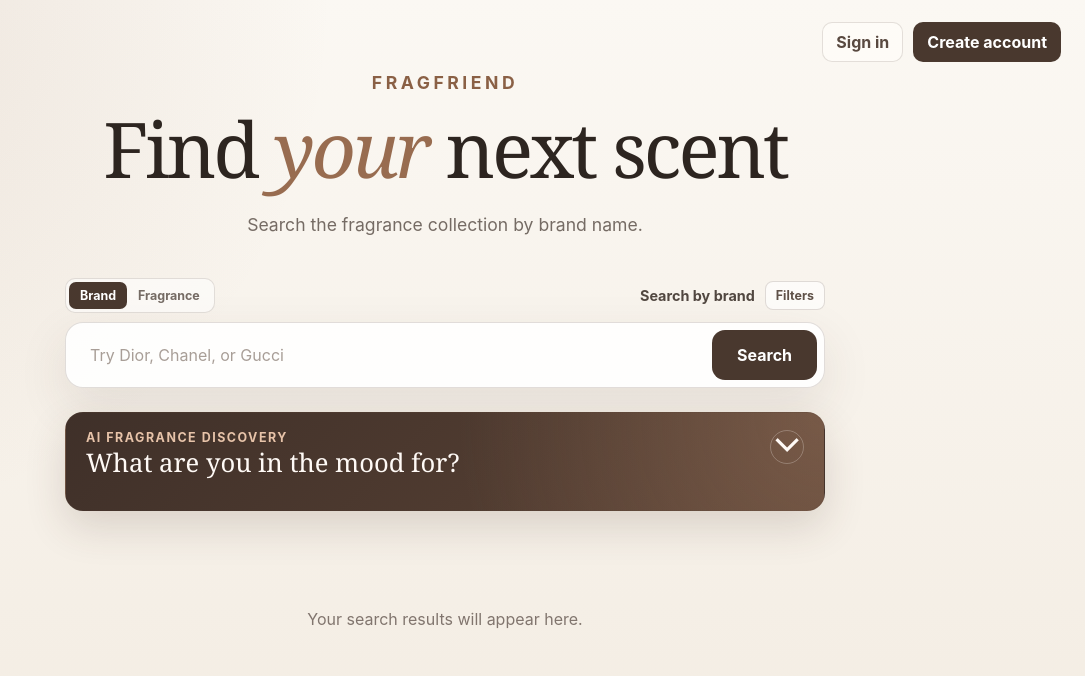
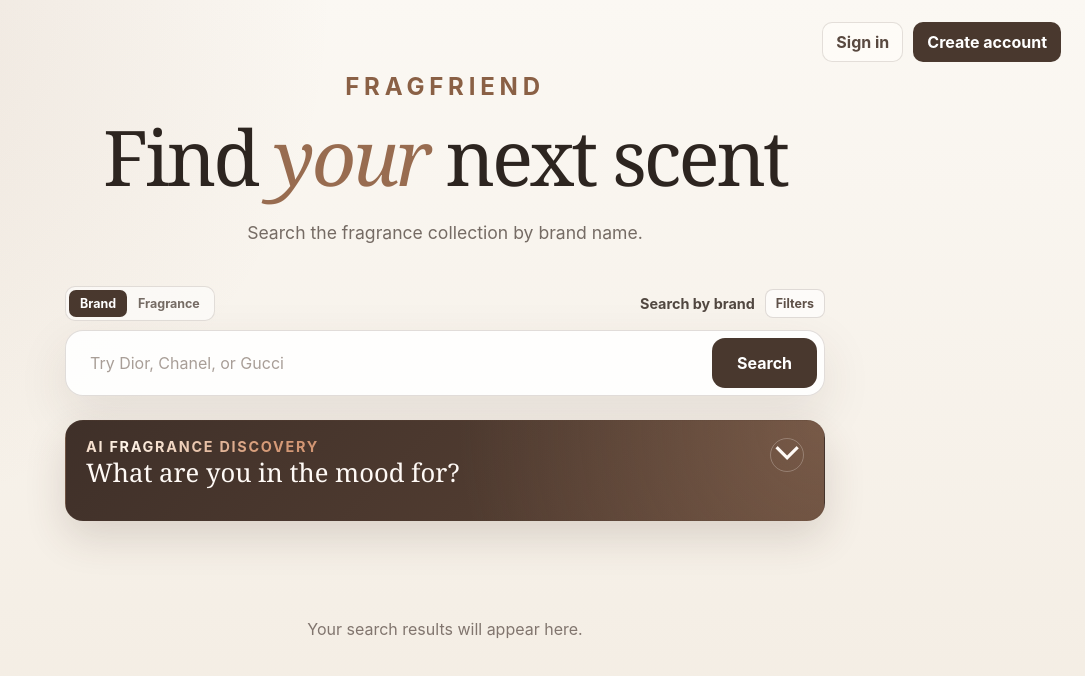
Before and after one commit to jimadiso/FragFriend, a React (Vite) app in the folder Frontend/: page / in a window 1280 px wide. Shown: the top 676 px of the page, without its empty margins (195-1280 px from the left). Built offline with nearby package versions, Linux system fonts and the light colour scheme.

Commit message:
Animate discovery and hero headings

```diff
--- a/Frontend/src/App.css
+++ b/Frontend/src/App.css
@@ -101,11 +101,30 @@
 .eyebrow {
   margin: 0 0 18px;
   color: #8a6045;
-  font-size: 1.1rem;
+  font-size: 1.5rem;
   font-weight: 700;
   letter-spacing: 0.2em;
   text-transform: uppercase;
 }
+
+/* .search-section > .eyebrow {
+  animation: brand-mark-glow 4s ease-in-out infinite;
+}
+
+@keyframes brand-mark-glow {
+  0%,
+  100% {
+    color: #8a6045;
+    letter-spacing: 0.2em;
+    text-shadow: 0 0 0 rgba(206, 145, 107, 0);
+  }
+
+  50% {
+    color: #c98761;
+    letter-spacing: 0.23em;
+    text-shadow: 0 0 10px rgba(206, 145, 107, 0.34);
+  }
+} */
 
 .search-section h1 {
   margin: 0;
@@ -1024,6 +1043,28 @@
   color: #986c50;
   font-style: italic;
   font-weight: 500;
+}
+
+.headline-emphasis-wave {
+  display: inline-flex;
+}
+
+.headline-emphasis-wave span {
+  display: inline-block;
+  transform-origin: center bottom;
+  animation: hero-your-wave 7s ease-in-out infinite;
+}
+
+@keyframes hero-your-wave {
+  0%,
+  18%,
+  100% {
+    transform: translateY(0) scale(1);
+  }
+
+  9% {
+    transform: translateY(-3px) scale(1.12);
+  }
 }
 
 .brand-card {
@@ -2182,14 +2223,36 @@
 .discovery-kicker,
 .manual-search-label {
   margin: 0;
-  font-size: 0.78rem;
+  font-size: .9rem;
   font-weight: 700;
   letter-spacing: 0.12em;
   text-transform: uppercase;
 }
 
 .discovery-kicker {
-  color: #e7c3a9;
+  color: transparent;
+  background: linear-gradient(
+    105deg,
+    #b97858 0%,
+    #d69b78 32%,
+    #fff5e9 48%,
+    #d69b78 63%,
+    #b97858 100%
+  );
+  background-size: 240% 100%;
+  -webkit-background-clip: text;
+  background-clip: text;
+  animation: discovery-kicker-shine 3.6s linear infinite;
+}
+
+@keyframes discovery-kicker-shine {
+  from {
+    background-position: 200% 0;
+  }
+
+  to {
+    background-position: -40% 0;
+  }
 }
 
 .discovery-toggle h2 {
@@ -2244,7 +2307,25 @@
 
 .discovery-content {
   position: relative;
+  max-height: 0;
+  padding: 0 20px;
+  overflow: hidden;
+  opacity: 0;
+  pointer-events: none;
+  transform: translateY(-14px);
+  transition:
+    max-height 340ms ease,
+    padding 340ms ease,
+    opacity 180ms ease,
+    transform 340ms ease;
+}
+
+.discovery-content.is-open {
+  max-height: 900px;
   padding: 0 20px 20px;
+  opacity: 1;
+  pointer-events: auto;
+  transform: translateY(0);
 }
 
 .discovery-form {
@@ -2668,3 +2749,14 @@
 }
 
 .fragrance-card { position: relative; overflow: visible; }
+
+@media (prefers-reduced-motion: reduce) {
+  *,
+  *::before,
+  *::after {
+    scroll-behavior: auto !important;
+    animation-duration: 0.01ms !important;
+    animation-iteration-count: 1 !important;
+    transition-duration: 0.01ms !important;
+  }
+}
--- a/Frontend/src/App.tsx
+++ b/Frontend/src/App.tsx
@@ -1786,7 +1786,20 @@ function App() {
         hidden={appView !== 'search'}
       >
         <p className="eyebrow">FragFriend</p>
-        <h1>Find <span className="headline-emphasis">your</span> next scent</h1>
+        <h1>
+          Find{' '}
+          <span className="headline-emphasis headline-emphasis-wave">
+            {['y', 'o', 'u', 'r'].map((letter, index) => (
+              <span
+                key={letter}
+                style={{ animationDelay: `${index * 110}ms` }}
+              >
+                {letter}
+              </span>
+            ))}
+          </span>{' '}
+          next scent
+        </h1>
         <p className="introduction">
           Search the fragrance collection by{' '}{searchMode === 'brand' ? 'brand' : 'fragrance'} name.
         </p>
@@ -2248,7 +2261,11 @@ function App() {
             </button>
           )}
 
-          {discoveryOpen && <div id="discovery-content" className="discovery-content">
+          <div
+            id="discovery-content"
+            className={`discovery-content ${discoveryOpen ? 'is-open' : ''}`}
+            aria-hidden={!discoveryOpen}
+          >
           <form className="discovery-form" onSubmit={handleDiscoverySubmit}>
             <label className="sr-only" htmlFor="discovery-prompt">
               Describe the fragrance you want
@@ -2307,7 +2324,7 @@ function App() {
               )}
             </div>
           )}
-          </div>}
+          </div>
         </section>
 
         {error && <p className="error-message">{error}</p>}
```
